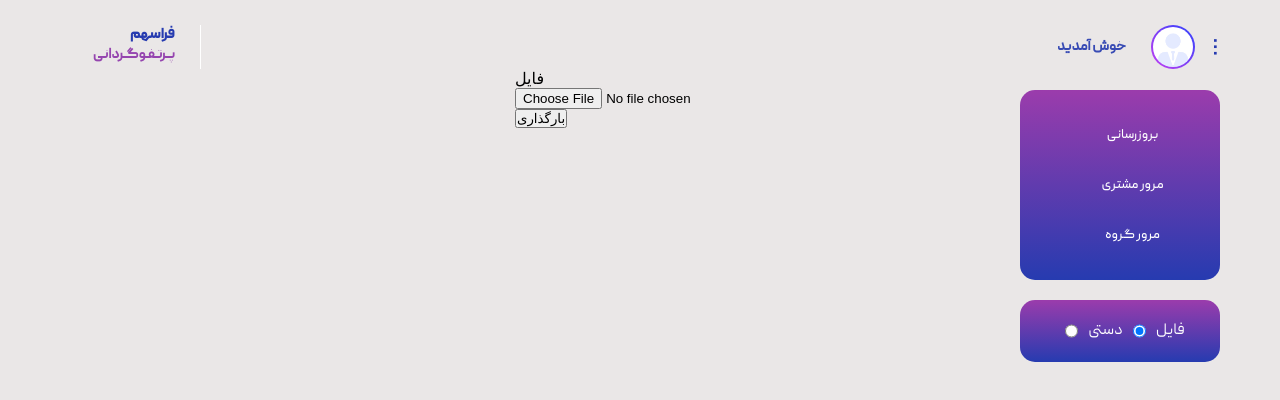
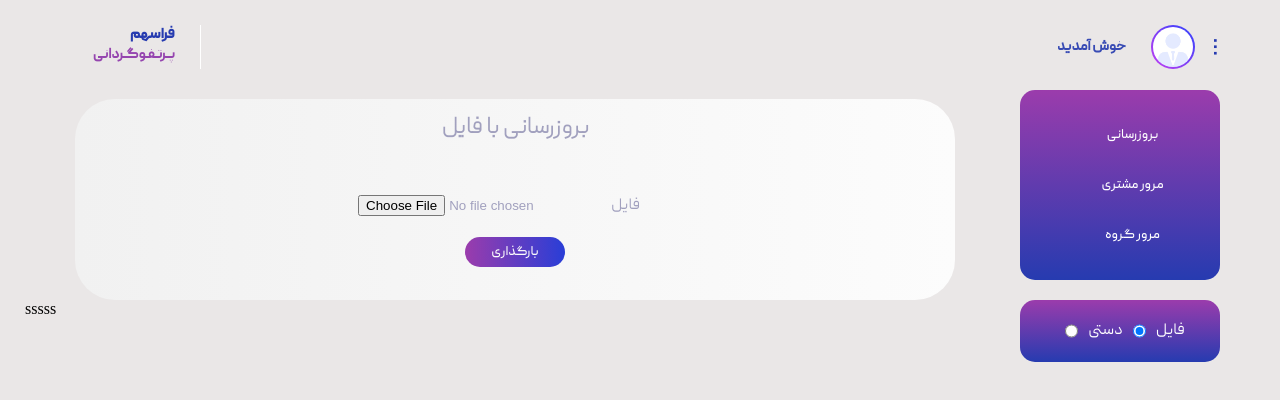
Before and after one commit to moeendehqan/farasahm, a React (Create React App) app: page /portfoli/update in a window 1280 px wide. Shown: the top 400 px of the page. Built offline with nearby package versions, Linux system fonts and the light colour scheme; no server answers.

Commit message:
update manual view

```diff
--- a/src/config/config.js
+++ b/src/config/config.js
@@ -1,2 +1,2 @@
 
-export const serverAddress = 'http://192.168.10.151:5000'
+export const serverAddress = 'http://192.168.1.105:5000'
--- a/src/pages/portfoli/CustomerReviews/CustomerReviews.js
+++ b/src/pages/portfoli/CustomerReviews/CustomerReviews.js
@@ -7,6 +7,9 @@ import './customerreview.css'
 import DatePicker from "react-multi-date-picker"
 import persian from "react-date-object/calendars/persian"
 import persian_fa from 'react-date-object/locales/persian_fa'
+import InputIcon from "react-multi-date-picker/components/input_icon"
+import "react-multi-date-picker/styles/colors/purple.css"
+
 
 const CustomerReviews = () =>{
     const [customerlist, setCustomerlist] = useState('')
@@ -69,12 +72,15 @@ const CustomerReviews = () =>{
                 <br/>
                 {portfoliview!==null?
                     <div>
-                        <button onClick={()=>seTab('asset')}>دارایی</button>
-                        <button onClick={()=>seTab('profitability')}>عملکرد</button>
-                        {tab==='profitability'?<div>
-                            <span>تا تاریخ</span>
-                            <DatePicker calendar={persian} locale={persian_fa} onChange={handleDataselect} /></div>:null}
-                    </div>
+                        <div className="portfolisetingtab">
+                            <button className={tab==='asset'?'portfolisetingtabbtnclck':null} onClick={()=>seTab('asset')}>دارایی</button>
+                            <button className={tab==='profitability'?'portfolisetingtabbtnclck':null} onClick={()=>seTab('profitability')}>عملکرد</button>
+                        </div>
+                        {tab==='profitability'?
+                            <div className="portfolisetingdate">
+                                <span className="portfolisetingdatetitle">تا تاریخ</span>
+                                <DatePicker inputClass="portfolisetingdateinput" calendar={persian} className="purple" locale={persian_fa} onChange={handleDataselect} /></div>:null}
+                            </div>
                     :null}
 
                 <span>{msg}</span>
--- a/src/pages/portfoli/CustomerReviews/customerreview.css
+++ b/src/pages/portfoli/CustomerReviews/customerreview.css
@@ -26,3 +26,54 @@
     font-size: 0.9rem;
     background-color: blue;
 }
+
+.portfolisetingtab{
+    margin-top: 20px;
+    display: flex;
+    flex-direction:row;
+    justify-content: center;
+
+}
+.portfolisetingtab button{
+    width:50%;
+    height:30px;
+    border-radius: 20px;
+    background: transparent;
+    border: 1px #fff solid;
+    font-family: 'peydaRegular';
+    color: #fff;
+
+}
+.portfolisetingtabbtnclck{
+    border: 1px solid #22388a !important;
+    background-color: #fff !important;
+    color: #22388a !important;
+}
+
+.portfolisetingdate{
+    display: flex;
+    flex-direction:column;
+    margin-top:20px;
+    font-family: 'peydaRegular';
+    overflow: hidden;
+
+}
+
+.portfolisetingdatetitle{
+    text-align: end;
+    color: #fff;
+    font-family: 'peydaRegular';
+    font-size:0.85rem;
+    margin-right: 5px;
+}
+
+.portfolisetingdateinput{
+    height:25px;
+    border-radius: 20px;
+    border: 0px;
+    width: 100%;
+    text-align: center;
+    font-family:'peydaRegular';
+    box-shadow: inset 5px 5px 5px rgba(0, 0, 0, 0.2);
+
+}
--- a/src/pages/portfoli/update/file/file.css
+++ b/src/pages/portfoli/update/file/file.css
@@ -1,7 +1,60 @@
-.updateportfoli>.content{
-    position: relative;
-    width: 250px;
-    left: 50%;
-    margin-left: -125px;
+.portfoliupdatecontiner{
+    background-image: linear-gradient(to right,#f1f1f1,#fcfcfc);
+    margin-top:30px;
+    margin-right: 300px;
+    margin-left: 50px;
+    border-radius: 40px;
+    display: flex;
+    flex-direction: column;
+    justify-content: center;
+    align-items: center;
+    padding:1% 5%;
 
 }
+
+.portfoliupdatecontiner h2{
+    text-align: center;
+    font-family: 'peydaThin';
+    color: #a1a0be;
+    margin-bottom: 50px;
+}
+
+.portfoliupdatecontiner label{
+    font-family: 'peydaRegular';
+    color: #a1a0be;
+    width:250px;
+    display: flex;
+    flex-flow:row-reverse;
+    margin-bottom: 20px;
+}
+
+.portfoliupdatecontiner button{
+    width: 100px;
+    background-image: linear-gradient(to right,#9b3cac, #293ed7);
+    height: 30px;
+    border: 0px;
+    border-radius: 20px;
+    color: #fcfcfc;
+    font-family: 'peydaMedium';
+    margin-bottom: 20px;
+}
+
+.portfoliupdatefilemsg{
+    position: absolute;
+    z-index:1;
+    width: 250px;
+    height: 100px;
+    background-color:#f9f8f8;
+    border: 1px solid #000;
+    border-radius: 35px;
+    display: flex;
+    flex-direction: column;
+    justify-content: space-between;
+    align-items: center;
+    padding:1%;
+    box-shadow: 5px 5px 5px rgba(0, 0,0,0.2)
+}
+.portfoliupdatefilemsg p{
+    font-family:'peydaRegular';
+    color:#a1a0be;
+}
--- a/src/pages/portfoli/update/file/file.jsx
+++ b/src/pages/portfoli/update/file/file.jsx
@@ -32,16 +32,21 @@ const Wfile = ()=>{
 
 
     return(
-        <div className='updateportfoli'>
-        <div className='content'>
-            <label>
-                فایل
-                <input type='file' onChange={(e)=>setFiletrade(e.target.files[0])}></input>
-            </label>
-            <button onClick={handleSubmit}>بارگذاری</button>
-            <span>{msg}</span>
+        <div>
+            <div className='portfoliupdatecontiner'>
+                <h2>بروزرسانی با فایل</h2>
+                <label>فایل
+                    <input type='file' onChange={(e)=>setFiletrade(e.target.files[0])}></input>
+                </label>
+                <button onClick={handleSubmit}>بارگذاری</button>
+                {msg!==''?
+                    <div className='portfoliupdatefilemsg'>
+                        <p>{msg}</p>
+                        <button onClick={()=>setMsg('')}>تایید</button>
+                    </div>
+                    :null}
+            </div>
         </div>
-    </div>
     )
 }
 
--- a/src/pages/portfoli/update/form/form.js
+++ b/src/pages/portfoli/update/form/form.js
@@ -94,8 +94,9 @@ useEffect(getListCustomer,[])
 useEffect(getSymbolList,[])
 
     return(
-        <div className="portfoliwform">
-            <div className="continer">
+        <div >
+            <div className="portfoliupdatecontiner">
+                <h2>بروزرسانی دستی</h2>
                 <label>
                     مشتری:
                     <input type="input" list="optionsList" onChange={(e)=>handleCustomerselect(e)} onClick={(e)=>clean(e)} placeholder="نام مشتری"/>
--- a/src/pages/portfoli/update/update.js
+++ b/src/pages/portfoli/update/update.js
@@ -22,7 +22,10 @@ const Update = () =>{
                     <input className='portfoliupdateradio' type="radio" value="file" name='file' checked={tabradio==='file'} />فایل
                 </div>
             </div>
-            {tab}
+            <div>
+                {tab}
+                <p>sssss</p>
+            </div>
         </div>
     )
 }
```
